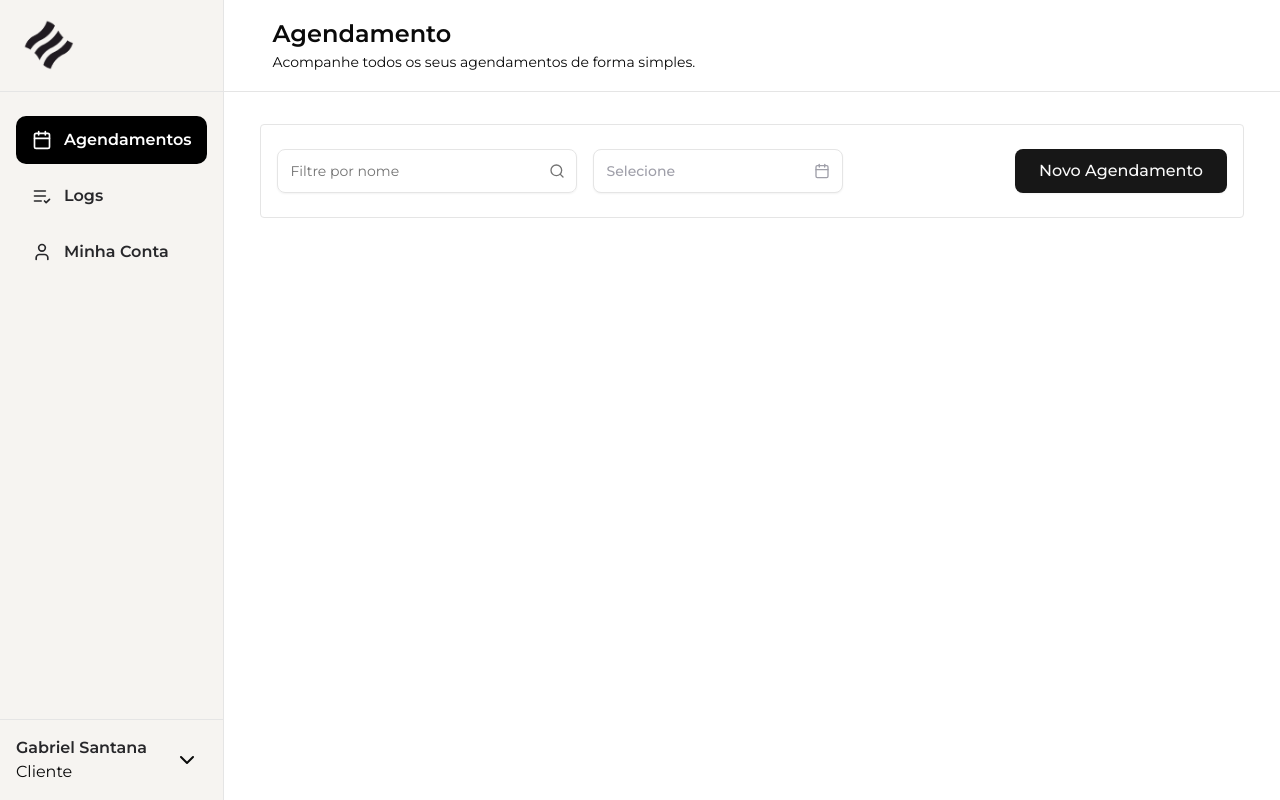
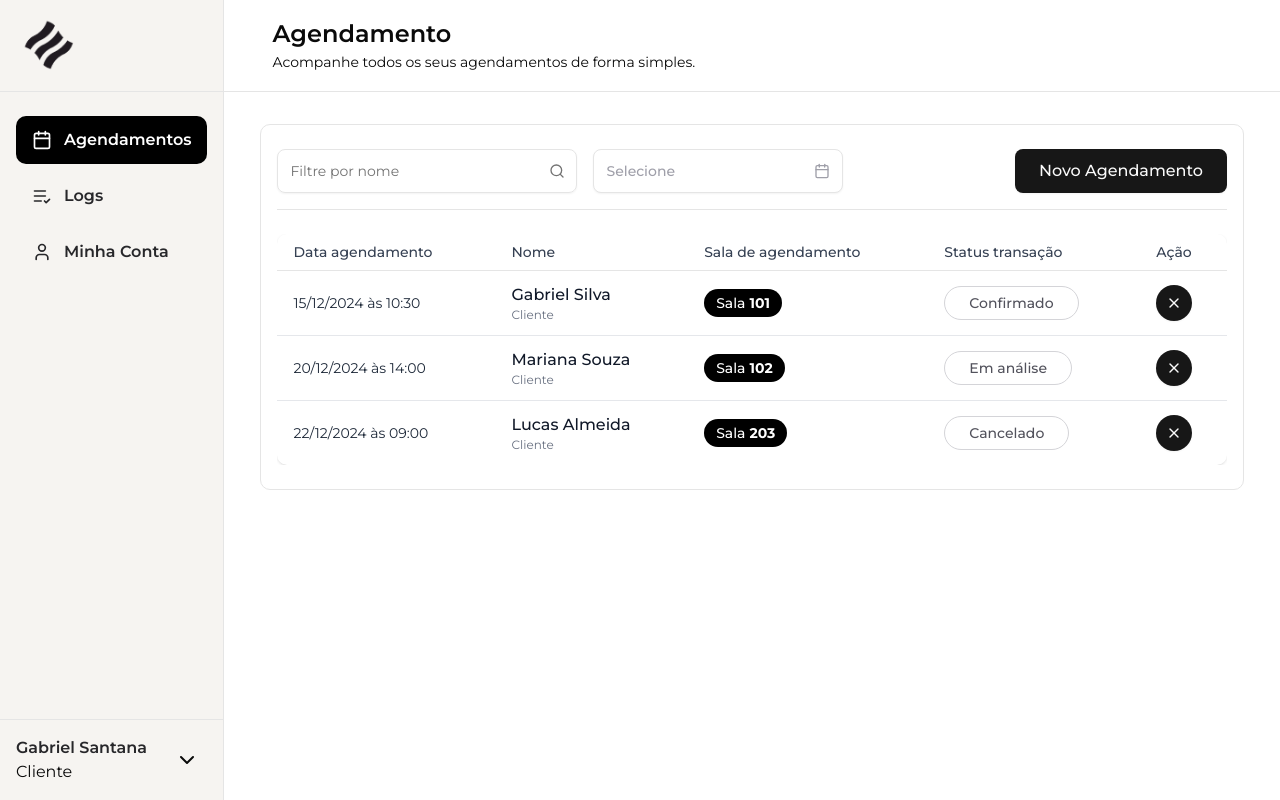
Before and after one commit to Gabrielst03/goold-frontend, a Next.js app: page / in a window 1280 px wide. Built offline with nearby package versions, Linux system fonts and the light colour scheme.

Commit message:
feat: Schedule table structure created

```diff
--- a/src/components/schedule/Schedule.tsx
+++ b/src/components/schedule/Schedule.tsx
@@ -1,11 +1,13 @@
 import { ScheduleHeader } from "./ScheduleHeader";
+import { ScheduleTable } from "./ScheduleTable";
 
 
 
 export function Schedule() {
     return (
-        <div className="flex flex-col w-full h-full border rounded px-4 py-6">
+        <div className="flex flex-col w-full h-full border rounded-lg px-4 py-6">
             <ScheduleHeader />
+            <ScheduleTable />
         </div>
     )
 }
--- a/src/components/schedule/ScheduleHeader.tsx
+++ b/src/components/schedule/ScheduleHeader.tsx
@@ -11,7 +11,7 @@ export function ScheduleHeader() {
     const [date, setDate] = useState<Date>()
 
     return (
-        <header className="flex items-center justify-between">
+        <header className="flex items-center justify-between border-b pb-4">
             <div className="flex items-center gap-4">
                 <Input
                     placeholder="Filtre por nome"
--- /dev/null
+++ b/src/components/schedule/ScheduleTable.tsx
@@ -0,0 +1,51 @@
+import { X } from "lucide-react"
+import { Button } from "../ui/button"
+import schedules from "@/mocks/schedule-customer"
+
+
+
+export function ScheduleTable() {
+    return (
+        <div className="mt-6 overflow-x-auto">
+            <table className="min-w-full border-gray-200 rounded-lg shadow-sm">
+                <thead className="border-b">
+                    <tr>
+                        <th className="px-4 py-2 text-left text-sm font-medium text-gray-700">Data agendamento</th>
+                        <th className="px-4 py-2 text-left text-sm font-medium text-gray-700">Nome</th>
+                        <th className="px-4 py-2 text-left text-sm font-medium text-gray-700">Sala de agendamento</th>
+                        <th className="px-4 py-2 text-left text-sm font-medium text-gray-700">Status transação</th>
+                        <th className="px-4 py-2 text-left text-sm font-medium text-gray-700">Ação</th>
+                    </tr>
+                </thead>
+                <tbody className="divide-y divide-gray-200">
+                    {schedules.map((schedule) => (
+                        <tr key={schedule.id} className="hover:bg-gray-50">
+                            <td className="px-4 py-3 text-sm text-gray-800">{schedule.date}</td>
+                            <td className="px-4 py-3">
+                                <div>
+                                    <span className="text-base font-medium text-gray-900">{schedule.name}</span>
+                                    <p className="text-xs text-gray-500">{schedule.role}</p>
+                                </div>
+                            </td>
+                            <td className="px-4 py-3">
+                                <span className="gap-1 inline-flex items-center justify-center px-3 py-1 text-sm font-medium text-white bg-black rounded-full">
+                                    Sala <strong>{schedule.room}</strong>
+                                </span>
+                            </td>
+                            <td className="px-4 py-3">
+                                <span className="gap-1 inline-flex items-center justify-center px-6 py-1.5 text-sm font-medium text-zinc-600 border border-zinc-300 rounded-full">
+                                    {schedule.status}
+                                </span>
+                            </td>
+                            <td className="px-4 py-3">
+                                <Button size="icon" className="rounded-full">
+                                    <X />
+                                </Button>
+                            </td>
+                        </tr>
+                    ))}
+                </tbody>
+            </table>
+        </div>
+    )
+}
--- /dev/null
+++ b/src/mocks/schedule-customer.ts
@@ -0,0 +1,37 @@
+type Schedule = {
+    id: string
+    date: string
+    name: string
+    role: string
+    room: string
+    status: string
+}
+
+const schedules: Schedule[] = [
+    {
+        id: "1",
+        date: "15/12/2024 às 10:30",
+        name: "Gabriel Silva",
+        role: "Cliente",
+        room: "101",
+        status: "Confirmado",
+    },
+    {
+        id: "2",
+        date: "20/12/2024 às 14:00",
+        name: "Mariana Souza",
+        role: "Cliente",
+        room: "102",
+        status: "Em análise",
+    },
+    {
+        id: "3",
+        date: "22/12/2024 às 09:00",
+        name: "Lucas Almeida",
+        role: "Cliente",
+        room: "203",
+        status: "Cancelado",
+    },
+]
+
+export default schedules;
```
